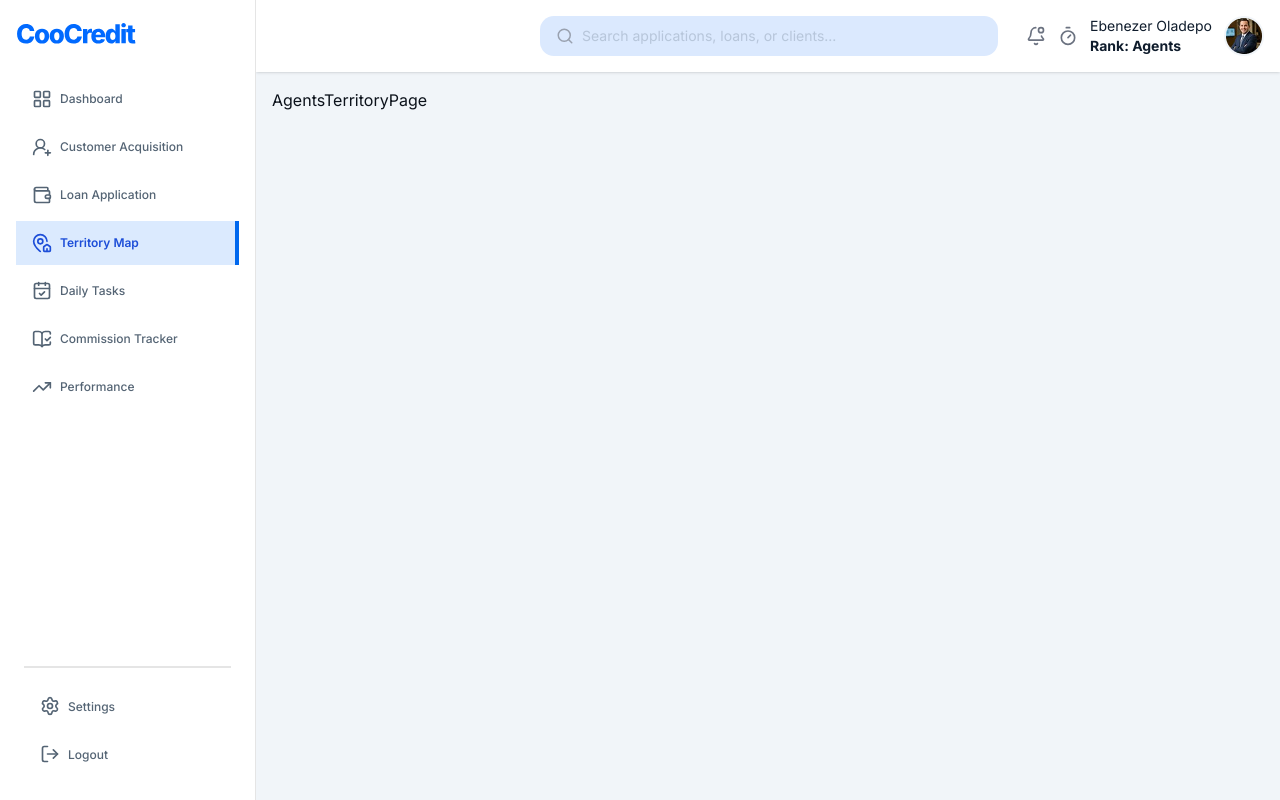
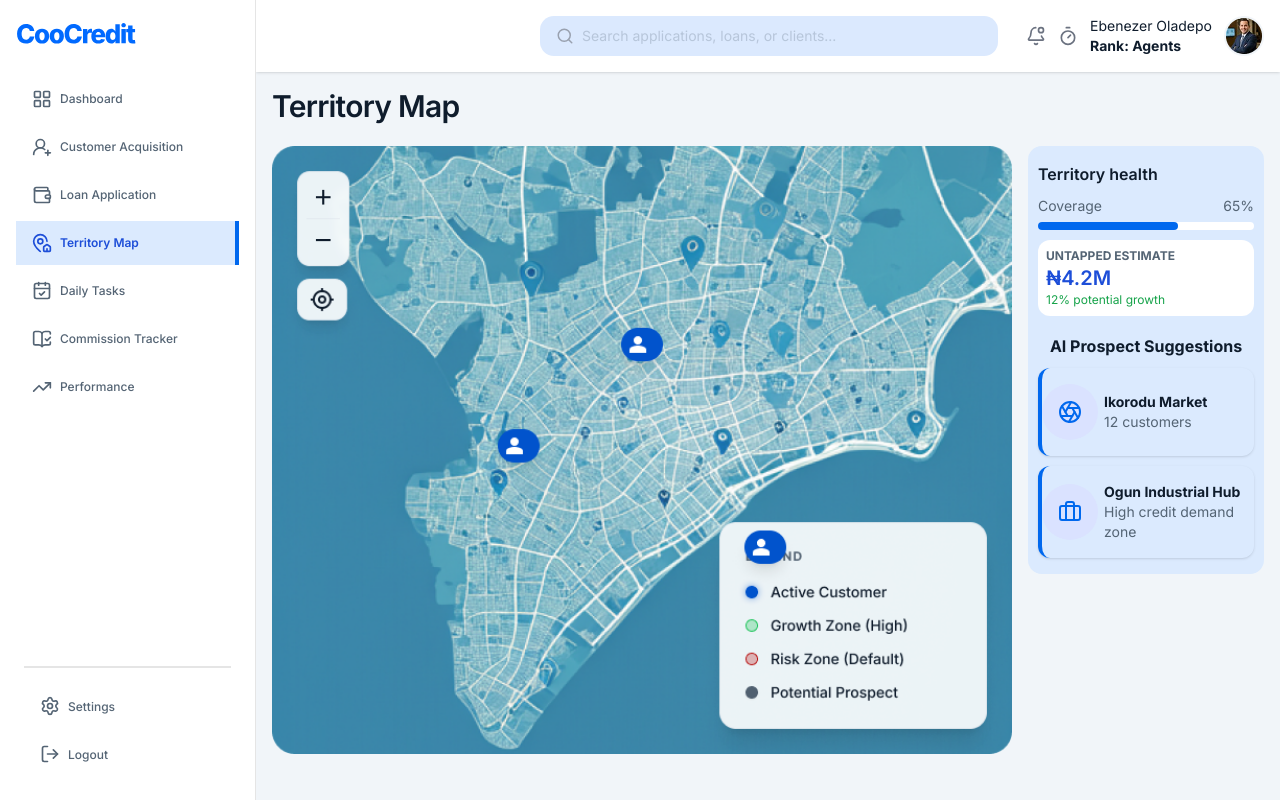
Before and after one commit to Banicoop/coocredit-business, a Next.js app: page /agents/territory in a window 1280 px wide. Built offline with nearby package versions, Linux system fonts and the light colour scheme; a web font is replaced by a local one.

Commit message:
implement territory map

```diff
--- a/src/app/(dashboard)/agents/(main)/territory/page.tsx
+++ b/src/app/(dashboard)/agents/(main)/territory/page.tsx
@@ -1,8 +1,58 @@
-import React from 'react'
+import { ColItem, PageHeader } from '@/components/ui/PageHeader';
+import { Flex, FlexCol, Grid } from '@/components/ui/ui-layout';
+import Image from 'next/image';
+import React from 'react';
+
+import map from '@/assets/images/ter-map.png';
+import Typography from '@/components/primitives/Typography';
+import { ProgressBar } from '@/components/ui/ProgessBar';
+import { Aperture, Briefcase } from 'lucide-react';
 
 const AgentsTerritoryPage = () => {
+
   return (
-    <div className='text-base'>AgentsTerritoryPage</div>
+    <Grid className='gap-5'>
+      <PageHeader title='Territory Map'/>
+      <Grid className='grid-cols-4 gap-4'>
+        <Grid className='col-span-3'>
+          <Image src={map} alt='' className='w-full h-full' loading='lazy' />
+        </Grid>
+        <Grid className='col-span-1 h-fit'>
+          <Grid className='bg-[#DBEAFE] rounded-lg px-2.5 py-4 gap-2.5'>
+            <Typography variant='p' weight='semibold'>Territory health</Typography>
+
+            <FlexCol className='gap-1.5'>
+              <Flex className='justify-between'>
+                <Typography color='primary'>Coverage</Typography>
+                <Typography color='primary'>65%</Typography>
+              </Flex>
+              <ProgressBar value={65} className='bg-primary' className2='bg-white' />
+            </FlexCol>
+
+            <FlexCol className='p-2 rounded-md bg-card'>
+              <Typography variant='small' weight='bold' color='primary'>UNTAPPED ESTIMATE</Typography>
+              <Typography variant='h4' color='active' weight='semibold'>₦4.2M</Typography>
+              <Typography variant='small' className='text-[#16A34A]'>12% potential growth</Typography>
+            </FlexCol>
+
+            <Typography variant='p' weight='bold' className='text-center mt-2'>AI Prospect Suggestions</Typography>
+
+            <Flex className='gap-1.5 rounded-md border-l-4 border-l-primary py-4 shadow-sm'>
+              <Flex className='p-4 bg-[#DAE2FF] justify-center rounded-full '>
+                <Aperture size={24} className='text-primary'/>
+              </Flex>
+              <ColItem item1='Ikorodu Market' item2='12 customers' className1='font-bold text-sm' className2='text-[#546474] text-sm'/>
+            </Flex>
+            <Flex className='gap-1.5 rounded-md border-l-4 border-l-primary py-4 shadow-sm'>
+              <Flex className='p-4 bg-[#DAE2FF] justify-center rounded-full '>
+                <Briefcase size={24} className='text-primary'/>
+              </Flex>
+              <ColItem item1='Ogun Industrial Hub' item2='High credit demand zone' className1='font-bold text-sm' className2='text-[#546474] text-sm'/>
+            </Flex>
+          </Grid>
+        </Grid>
+      </Grid>
+    </Grid>
   )
 }
 
--- a/src/components/ui/ProgessBar.tsx
+++ b/src/components/ui/ProgessBar.tsx
@@ -1,12 +1,13 @@
 type ProgressBarProps = {
   value: number;
   className: string;
+  className2?: string;
 };
 
-export const ProgressBar = ({ value, className }: ProgressBarProps) => {
+export const ProgressBar = ({ value, className, className2='bg-gray-200' }: ProgressBarProps) => {
   return (
     <div
-      className="w-full bg-gray-200 rounded-full h-2"
+      className={`w-full rounded-full h-2 ${className2}`}
       aria-label="Score progress"
     >
       <div
```
Also changed, not shown: src/assets/images/ter-map.png (added).
